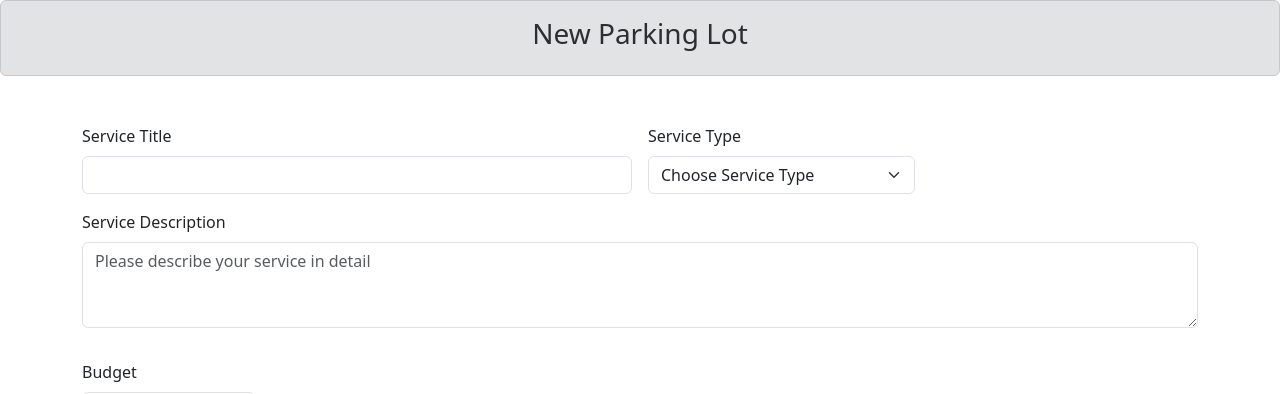
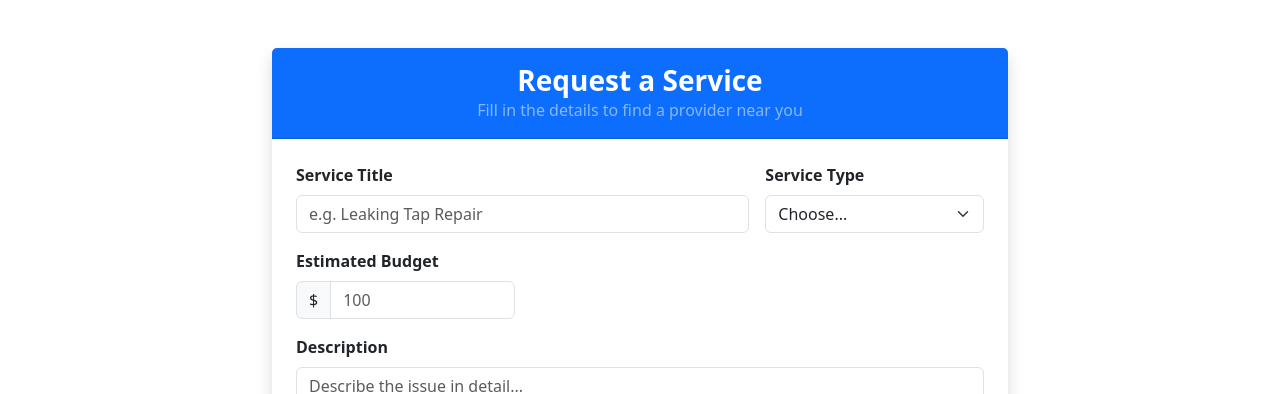
Before and after one commit to Debjeet-Dey/local_service_app, a Flask app: page /add_requests in a window 1280 px wide. Shown: the top 394 px of the page. Run offline with Flask 3, Linux system fonts and the light colour scheme; a user stored in the database is signed in; data comes from the database, SQL or seed files in the repository; both versions use the stored data as it was after the commit.

Commit message:
service_request.html UI update and clean up

```diff
--- a/templates/consumer/service_request.html
+++ b/templates/consumer/service_request.html
@@ -1,24 +1,34 @@
 {% extends 'base.html' %}
+
 {% block head %}
 <title>Add Service Request</title>
+<link rel="stylesheet" href="https://unpkg.com/leaflet@1.9.4/dist/leaflet.css" />
 {% endblock head %}
 
 {% block body %}
-<div class="alert alert-secondary text-center" role="alert"><strong>
-    <h3>New Parking Lot</h3>
-  </strong></div>
 
-<div class="container mt-5">
+<div class="container py-5">
+  <div class="row justify-content-center">
+    <div class="col-lg-8">
+
+      <div class="card shadow border-0">
+        <div class="card-header bg-primary text-white text-center py-3">
+          <h3 class="fw-bold mb-0">Request a Service</h3>
+          <p class="mb-0 text-white-50">Fill in the details to find a provider near you</p>
+        </div>
+
+        <div class="card-body p-4">
           <form class="row g-3" method="POST" action="{{url_for('add_service_request')}}">
-    <div class="col-md-6">
-      <label for="inputEmail4" class="form-label">Service Title</label>
-      <input name="service_title" type="text" class="form-control" id="inputEmail4" required>
+
+            <div class="col-md-8">
+              <label for="service_title" class="form-label fw-bold">Service Title</label>
+              <input name="service_title" type="text" class="form-control" id="service_title" placeholder="e.g. Leaking Tap Repair" required>
             </div>
-    <div class="col-md-3">
-      <label for="service_type" class="form-label">Service Type</label>
-      <select name="service_type" class="form-select" aria-label="role" required>
-        <option value="" selected disabled>Choose Service Type</option>
 
+            <div class="col-md-4">
+              <label for="service_type" class="form-label fw-bold">Service Type</label>
+              <select name="service_type" id="service_type" class="form-select" required>
+                <option value="" selected disabled>Choose...</option>
                 <option value="Electrician">Electrician</option>
                 <option value="Plumber">Plumber</option>
                 <option value="Carpenter">Carpenter</option>
@@ -36,33 +46,46 @@
                 <option value="Chef">Chef</option>
               </select>
             </div>
-    <div class="mb-3">
-      <label for="inputAddress" class="form-label">Service Description</label>
-      <textarea name="service_desc" class="form-control" id="inputAddress" rows="3"
-        placeholder="Please describe your service in detail" required></textarea>
+
+            <div class="col-md-4">
+              <label for="budget" class="form-label fw-bold">Estimated Budget</label>
+              <div class="input-group">
+                <span class="input-group-text">$</span>
+                <input name="budget" type="number" class="form-control" id="budget" placeholder="100" min="0" required>
               </div>
-    <div class="col-md-2">
-      <label for="inputMaxSlots" class="form-label">Budget</label>
-      <input name="budget" type="number" class="form-control" id="inputMaxSlots" placeholder="eg: 100" min="0" required>
             </div>
-    <div class="mb-3">
-      <label class="form-label">Select Your Location</label>
-      <div id="map" style="height: 300px; border-radius: 8px;"></div>
-      <small class="text-muted">
-        Click on the map to set your location
-      </small>
+
+            <div class="col-12">
+              <label for="service_desc" class="form-label fw-bold">Description</label>
+              <textarea name="service_desc" class="form-control" id="service_desc" rows="3"
+                placeholder="Describe the issue in detail..." required></textarea>
+            </div>
+
+            <div class="col-12">
+              <label class="form-label fw-bold">Service Location</label>
+              <div id="map" style="height: 300px; border-radius: 8px; border: 1px solid #dee2e6;"></div>
+              <div class="form-text text-center mt-2">
+                <i class="bi bi-geo-alt-fill"></i> Click on the map to pinpoint the location.
+              </div>
+
               <input type="hidden" name="latitude" id="latitude" required>
               <input type="hidden" name="longitude" id="longitude" required>
+            </div>
+
+            <div class="col-12 d-flex justify-content-between align-items-center mt-4">
+              <a href="{{url_for('consumer_dashboard')}}" class="btn btn-outline-secondary px-4">Cancel</a>
+              <button type="submit" class="btn btn-primary btn-lg px-5">Submit Request</button>
+            </div>
+
+          </form>
+        </div>
+      </div>
 
     </div>
-    <div class="col-12 text-center">
-      <button type="submit" class="btn btn-primary">Submit</button>
-      <a href="{{url_for('consumer_dashboard')}}" class="btn btn-secondary">Cancel</a>
   </div>
-  </form>
 </div>
-<script src="https://unpkg.com/leaflet@1.9.4/dist/leaflet.js">
-</script>
+
+<script src="https://unpkg.com/leaflet@1.9.4/dist/leaflet.js"></script>
 <script>
   // Default center (India)
   var map = L.map('map').setView([22.9734, 78.6569], 5);
@@ -90,7 +113,7 @@
     document.getElementById('longitude').value = lng;
   });
 
-  // Auto-detect user location (optional but recommended)
+  // Auto-detect user location
   map.locate({ setView: true, maxZoom: 16 });
 
   map.on('locationfound', function (e) {
@@ -101,4 +124,5 @@
     }
   });
 </script>
+
 {% endblock body %}
--- a/updates.txt
+++ b/updates.txt
@@ -29,3 +29,5 @@ added logout, initial commit}}
 {{UI clean up and changes to login and register page}}
 
 {{consumer_dashboard.html UI update and clean up}}
+
+{{service_request.html UI update and clean up}}
```
Also changed, not shown: instance/mydatabase.db. Lines whose indentation alone changed are shown as unchanged.
